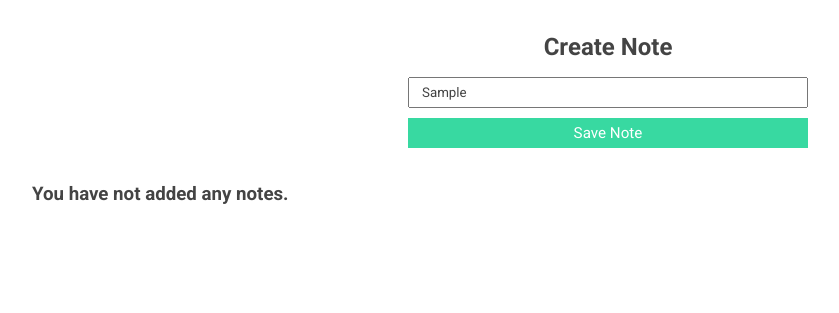
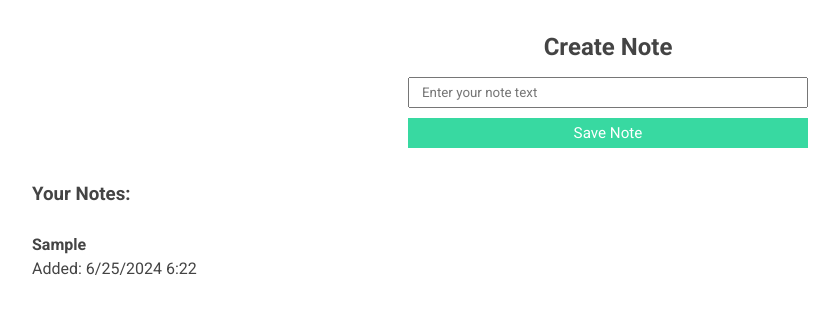
Before and after one commit to 6358cy2024/js_overview, a plain HTML site: page index.html in a window 1280 px wide. Both pictures are taken after typing "Sample" into the empty fields and a click on the button "Save Note". Shown: the part 71-384 px from the top of the page, without its empty margins (32-871 px from the left). Drawn offline with Linux system fonts and the light colour scheme.

Commit message:
finished note app sample

```diff
--- a/index.html
+++ b/index.html
@@ -22,15 +22,9 @@
         <button>Save Note</button>
     </form>
 
-    <h3 class="note-header">You have not added any notes.</h3>
+    <h3 class="note-header">You have not added any notes. <span>Here</span></h3>
 
-    <main class="container">
-        <!-- <article class ="note">
-            <p class="note-text">Note One</p>
-            <p class="note-date"></p>Added: 6/24/2024</p>
-        </article> -->
-
-    </main>
+    <main class="container"></main>
 
 
     <script src="js/script.js"></script>
--- a/js/script.js
+++ b/js/script.js
@@ -1,101 +1,83 @@
-//Target the form, which is an id
+// Target the form
 const noteForm = document.querySelector('#note-form');
-//Target the note header h3, which is a class
+// Target the note header h3
 const noteHeader = document.querySelector('.note-header');
+
 function getNotes() {
+  // Pull the old data from the database(localStorage) or an empty array if no previous data has been stored
   const rawNotes = localStorage.getItem('notes');
+  const notes = JSON.parse(rawNotes) || [];
+
+  return notes;
 }
 
-//Need a function that is called when the form is submitted
+// A function that is is called when the form is submitted
 function createNote(eventObj) {
   eventObj.preventDefault();
-        //Grab the node input element
+  // Grab the note input element
   const noteInput = document.querySelector('#note-input');
+  // Get the value(what they typed into the box)
+  const noteText = noteInput.value;
+  // Create a date value object
+  const dateObj = new Date(); // {}
 
-        //Get the value(what they typed into the box)\
+  const month = dateObj.getMonth() + 1;
 
-    const noteText = noteInput.value;
-    //create a date value object
-    const dateObj = new Date();
-    //get the month from the date object
-    const month = dateObj.getMonth() + 1;
-    //get the date from the date object
   const date = dateObj.getDate();
-    //get the year from the date object
+
   const year = dateObj.getFullYear();
-    const dateStr = `${month}/${date}/${year}`;
-    //The object should have two properties - text(noteText) and date(dateStr)
 
+  const objHours = dateObj.getHours();
+
+  const hour = objHours > 12 ? objHours - 12 : objHours;
+  // If the dateObj minutes is < 10, then add a 0
+  const objMin = dateObj.getMinutes();
+  const minutes = objMin < 10 ? '0' + objMin : objMin;
+  //without this line, it would just be 2:7. for example
+  // const dateStr = month + '/' + date + '/' + year Time;
+
+  const dateStr = `${month}/${date}/${year} ${hour}:${minutes}`;
+  // Create an object value with the note text and the current date MM/DD/YYYY
+  // The object should have two properties - text(noteText) and date(dateStr)
   const noteObj = {
     text: noteText,
     date: dateStr
   };
 
+  // Use my getNotes function to retreive the notes
+  const notes = getNotes();
 
-    //pull the old data from database(localStorage) or an empty array if no previous data has been stored
-
-    const notes = JSON.parse(localStorage.getItem('notes')) || [];//converts JSON to JS will print [] if first value is null.
-//push the noteObj to the notes array
+  // Push the noteObj to the notes array
   notes.push(noteObj);
   const jsonArray = JSON.stringify(notes);
-
-    localStorage.setItem('notes', jsonArray);//not ('notes', notes)
+  // Save the notes array to localStorage
+  localStorage.setItem('notes', jsonArray);
+  noteInput.value = '';
+  outputNotes();
 }
 
 function outputNotes() {
-    //retrieve the raw notes array from localStorage
-    const rawNotes = localStorage.getItem('notes');
-    console.log(rawNotes);
+  const notes = getNotes();
+  const container = document.querySelector('.container');
+  const notesHeader = document.querySelector('.notes-header');
+  if (notes.length) {
+    noteHeader.innerText = 'Your Notes:';
+  }
 
-    //Convert the array to JS
-
-    //loop over each object in the array and output an article element into our
+  container.innerHTML = '';
+  // Loop over each object in the array and output an article element into our main container for each object
+  for (const noteObj of notes) {
+    //Target the main container element
+    container.insertAdjacentHTML('beforeend', `
+        <article class ="note">
+            <p class="note-text">${noteObj.text}</p>
+            <p class="note-date"></p>Added: ${noteObj.date}</p>
+        </article>
+        `);//articles for every entry stored.
+  }
 }
 
 outputNotes();
 
-//Set up event listeners, wait for page to load
-
-noteForm.addEventListener('submit', createNote);//already implemented
-// localStorage.setItem('data', JSON.stringify({name: 'Christian', age: 22}));
-const rawData = localStorage.getItem('data');
-const data = JSON.parse(rawData);
-console.log(data.name);
-
-// const fruits = ['orange', ' apple' , ' grape'];
-
-//localStorage.setItem('fruits', fruits);
-// function test(one, num, str){
-//     //callback();
-//     console.log(one);
-// }
-
-// test(function() {
-//     console.log('callback called')//happens because it was called in the last line
-// }, 10, 'some strong');
-localStorage.setItem('name', 'Christian');
-//This is a callback, when a function is passed as an argument.
-
-function callback(eventObj){
-    console.log('callback called');
-}
-const el = {
-    age: 22,
-    name: 'Christian',
-    addEventListener: function(eventType, callbackFunction) {//no browser involved.
-        console.log('addEventListener called');
-        setTimeout(callbackFunction, 3000); // every 1000 is a second. calls he function callback();
-    }
-
-}
-
-
-
-//el.addEventListener();//calls the function in el, this works because its defined by a function
-el.addEventListener('click', callback);//goes to 56
-
-// function setTimeout(cb, delayTime) {
-//     cb();
-// }
-
-// setTimeout(function() {}, 10000)
+// Set up any necessary event listeners that should be listening when the page loads
+noteForm.addEventListener('submit', createNote);
```
Lines whose indentation alone changed are shown as unchanged.
